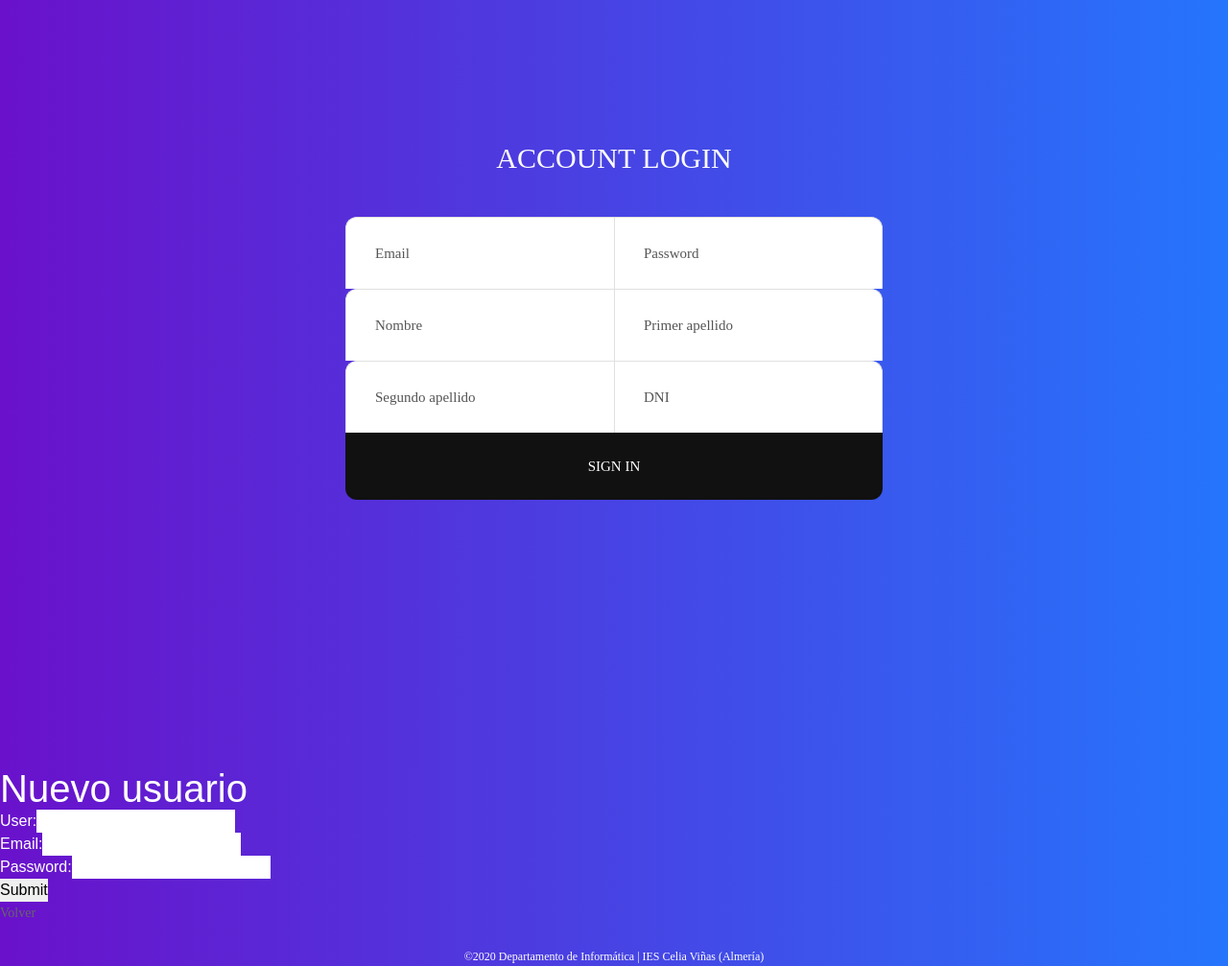
After one commit to arturo242/practicaPhp, a PHP site: the page made by practicaPhp/vistas/usuario/formularioRegistro.php in a window 1280 px wide. The commit adds this page. Shown: the whole page at 96% size. Run offline with PHP 8.4, Linux system fonts and the light colour scheme; the template is opened without the code that fills it, so the values that code supplies are empty; some libraries are stand-ins or nearby versions; some web fonts are replaced.

Commit message:
Actualización del crud usuario, casi completo

```diff
--- a/practicaPhp/modelos/usuario.php
+++ b/practicaPhp/modelos/usuario.php
@@ -20,8 +20,7 @@
          * @return True si existe un usuario con ese nombre y contraseña, false en caso contrario
          */
         public function buscarUsuario($email,$password) {
-
-            $email = $this->db->consulta("SELECT idUsuario, email, imagen FROM usuarios WHERE email = '$email' AND password = '$password'");
+            $email = $this->db->consulta("SELECT idUsuario, email, nombre FROM usuarios WHERE email = '$email' AND pass = '$password'");
             if ($email) {
                 return $email;
             } else {
--- a/practicaPhp/vistas/footer.php
+++ b/practicaPhp/vistas/footer.php
@@ -1,5 +1,5 @@
 </div>
-<footer>
+<footer class="text-center w-full p-t-23">
 <p style='font-size: 12px;color:white;'>&copy;2020 Departamento de Informática | IES Celia Viñas (Almería)</p>
 </footer>
 <!--===============================================================================================-->
--- a/practicaPhp/vistas/reserva/listaReservas.php
+++ b/practicaPhp/vistas/reserva/listaReservas.php
@@ -3,7 +3,6 @@ echo "<h1>Polideportivo</h1>";
 // Mostramos info del usuario logueado (si hay alguno)
 if ($this->seguridad->haySesionIniciada()) {
 	echo "<p>Hola, " . $this->seguridad->get("nombre") . "</p>";
-	echo "<p align='right'><img width='50' src='" . $this->seguridad->get("imagen") . "'></p>";
 }
 // Mostramos mensaje de error o de información (si hay alguno)
 if (isset($data['msjError'])) {
--- /dev/null
+++ b/practicaPhp/vistas/usuario/formularioRegistro.php
@@ -0,0 +1,65 @@
+
+<div class="container-login100">
+			<div class="wrap-login100 p-b-160 p-t-50">
+				<form class="login100-form validate-form" action="index.php">
+					<span class="login100-form-title p-b-43">
+						Account Login
+					</span>
+
+					<div class="wrap-input100 rs1 validate-input" data-validate = "Email is required">
+						<input class="input100" type="text" name="email" id="email" >
+						<span class="label-input100" >Email</span>
+					</div>
+
+
+					<div class="wrap-input100 rs2 validate-input" data-validate="Password is required">
+						<input class="input100" type="password" name="pass">
+                        <span class="label-input100">Password</span>
+                        <input type="hidden" name="action" value="procesarLogin">
+					</div>
+
+					<div class="wrap-input100 rs1 validate-input" data-validate="Name is required">
+						<input class="input100" type="text" name="nombre">
+                        <span class="label-input100">Nombre</span>
+					</div>
+
+					<div class="wrap-input100 rs2 validate-input">
+						<input class="input100" type="text" name="apellido1">
+                        <span class="label-input100">Primer apellido</span>
+					</div>
+
+					<div class="wrap-input100 rs1 validate-input">
+						<input class="input100" type="text" name="apellido2">
+                        <span class="label-input100">Segundo apellido</span>
+					</div>
+
+					<div class="wrap-input100 rs2 validate-input">
+						<input class="input100" type="text" name="dni">
+						<span class="label-input100">DNI</span>
+						<input type="hidden" name='action' value='insertarUsuario'>
+					</div>
+
+					<div class="container-login100-form-btn">
+						<button class="login100-form-btn">
+							Sign in
+						</button>
+					</div>
+					<div class="text-center w-full p-t-23"><p id="mensajeUsuario"></p></div>
+
+				</form>
+			</div>
+		</div>
+<?php
+			// Comprobamos si hay una sesión iniciada o no
+				echo "<h1>Nuevo usuario</h1>";
+
+				// Creamos el formulario con los campos del libro
+				echo "<form action = 'index.php' method = 'get'>
+						User:<input type='text' name='nombre'><br>
+						Email:<input type='text' name='email'><br>
+						Password:<input type='password' name='pass'><br>";
+				// Finalizamos el formulario
+				echo "  <input type='hidden' name='action' value='insertarUsuario'>
+						<input type='submit'>
+					</form>";
+				echo "<p><a href='index.php'>Volver</a></p>";
```
Also changed, not shown: practicaPhp/controlador.php (+30 -0 lines), practicaPhp/vistas/usuario/formularioLogin.php (+28 -7 lines).
